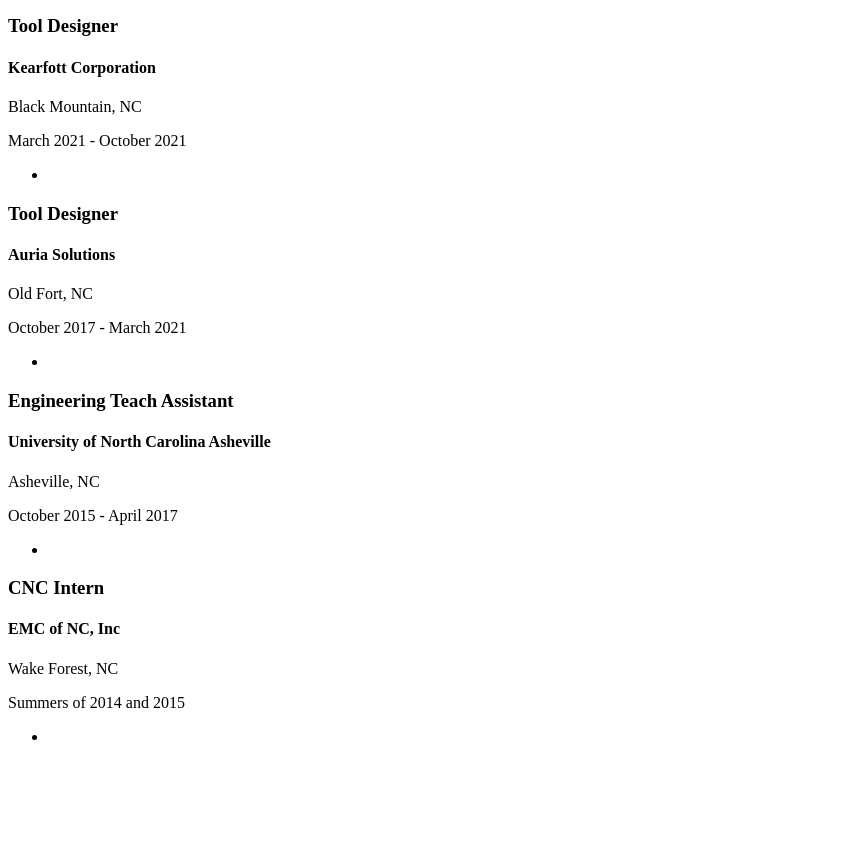
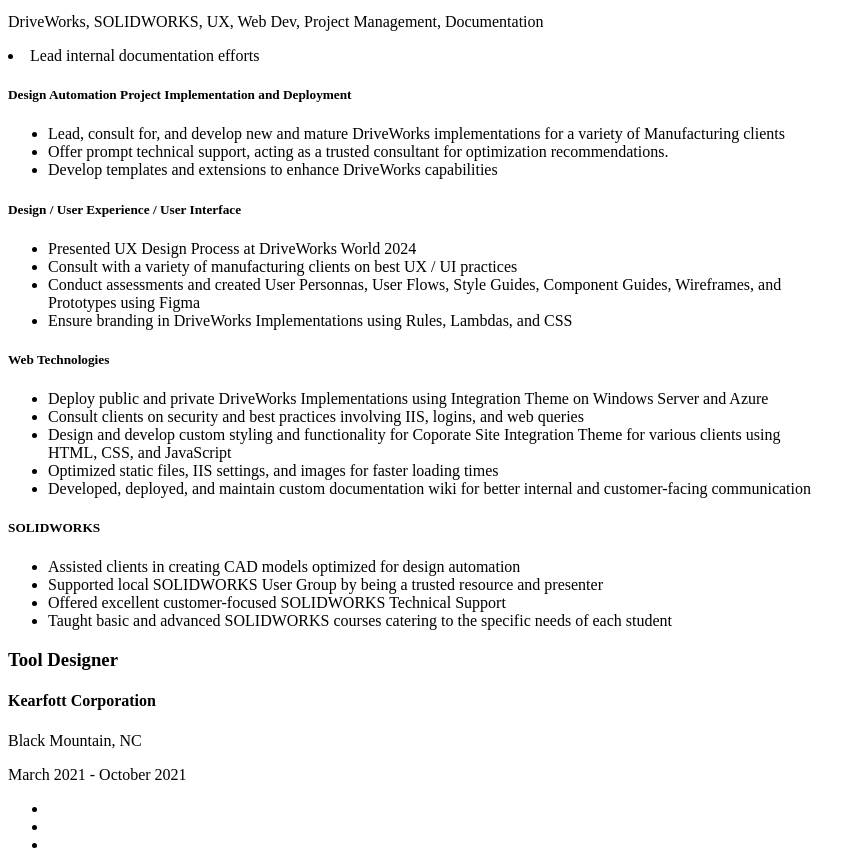
Before and after one commit to jccaswell/Resume, a plain HTML site: page index.html in a window 1280 px wide. Shown: the part 513-1370 px from the top of the page, without its empty margins (0-866 px from the left). Before the commit the page ends 1259 px from the top, so only its background shows below. Drawn offline with Linux system fonts and the light colour scheme.

Commit message:
Added informaition
Summary, TPM bullet points

```diff
--- a/index.html
+++ b/index.html
@@ -20,6 +20,7 @@
     <main>
         <section id="summary">
             <h2>Summary</h2>
+            <p>Dedicated and versatile professional with a unique blend of expertise in manufacturing engineering, mechanical design automation, UX/UI design, and web development. Certified SOLIDWORKS Expert and DriveWorks Professional with 5 years of hands-on experience in computer-aided design, drafting, and engineering. Skilled in project management, web development, design automation, and programming. Proven track record of delivering innovative solutions and driving efficiency across multidisciplinary teams.</p>
         </section>
         <section id="experience">
             <h2>Experience</h2>
@@ -32,6 +33,31 @@
                 <li>Lead internal documentation efforts</li>
                 <h5>Design Automation Project Implementation and Deployment</h5>
                 <ul>
+                    <li>Lead, consult for, and develop new and mature DriveWorks implementations for a variety of Manufacturing clients</li>
+                    <li>Offer prompt technical support, acting as a trusted consultant for optimization recommendations.</li>
+                    <li>Develop templates and extensions to enhance DriveWorks capabilities</li>
+                </ul>
+                <h5>Design / User Experience / User Interface</h5>
+                <ul>
+                    <li>Presented UX Design Process at DriveWorks World 2024</li>
+                    <li>Consult with a variety of manufacturing clients on best UX / UI practices</li>
+                    <li>Conduct assessments and created User Personnas, User Flows, Style Guides, Component Guides, Wireframes, and Prototypes using Figma</li>
+                    <li>Ensure branding in DriveWorks Implementations using Rules, Lambdas, and CSS</li>
+                </ul>
+                <h5>Web Technologies</h5>
+                <ul>
+                    <li>Deploy public and private DriveWorks Implementations using Integration Theme on Windows Server and Azure</li>
+                    <li>Consult clients on security and best practices involving IIS, logins, and web queries</li>
+                    <li>Design and develop custom styling and functionality for Coporate Site Integration Theme for various clients using HTML, CSS, and JavaScript</li>
+                    <li>Optimized static files, IIS settings, and images for faster loading times</li>
+                    <li>Developed, deployed, and maintain custom documentation wiki for better internal and customer-facing communication</li>
+                </ul>
+                <h5>SOLIDWORKS</h5>
+                <ul>
+                    <li>Assisted clients in creating CAD models optimized for design automation</li>
+                    <li>Supported local SOLIDWORKS User Group by being a trusted resource and presenter</li>
+                    <li>Offered excellent customer-focused SOLIDWORKS Technical Support</li>
+                    <li>Taught basic and advanced SOLIDWORKS courses catering to the specific needs of each student</li>
                 </ul>
             </article>
             <article class="previous" id="kearfott">
@@ -40,6 +66,8 @@
                 <p class="location">Black Mountain, NC</p>
                 <p class="dates">March 2021 - October 2021</p>
                 <ul>
+                    <li></li>
+                    <li></li>
                     <li></li>
                 </ul>
             </article>
@@ -50,6 +78,8 @@
                 <p class="dates">October 2017 - March 2021</p>
                 <ul>
                     <li></li>
+                    <li></li>
+                    <li><li>
                 </ul>
             </article>
             <article class="previous" id="unca">
@@ -59,6 +89,8 @@
                 <p class="dates">October 2015 - April 2017</p>
                 <ul>
                     <li></li>
+                    <li></li>
+                    <li></li>
                 </ul>
             </article>
             <article class="previous" id="emc">
@@ -67,6 +99,8 @@
                 <p class="location">Wake Forest, NC</p>
                 <p class="dates">Summers of 2014 and 2015</p>
                 <ul>
+                    <li></li>
+                    <li></li>
                     <li></li>
                 </ul>
             </article>
```
